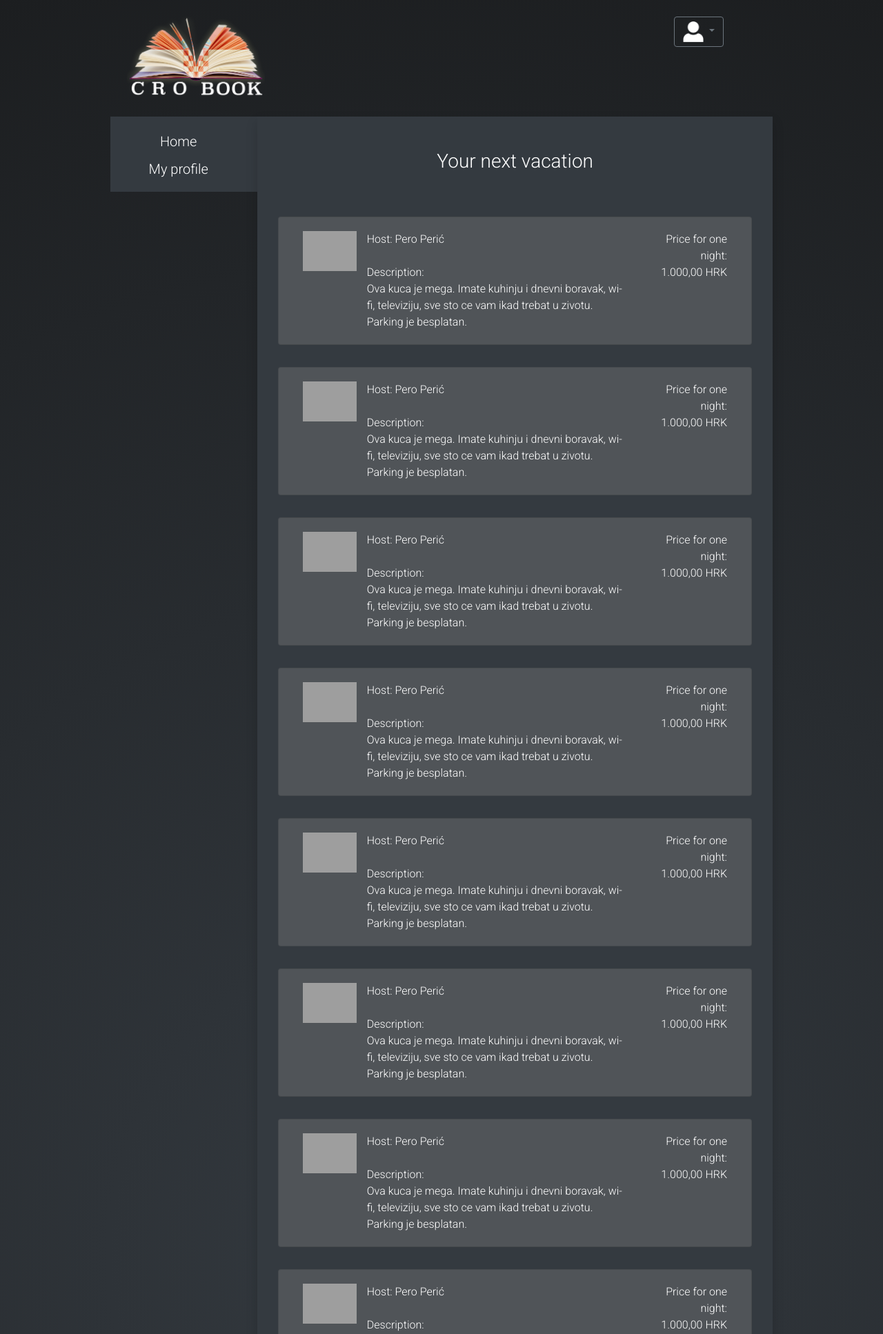
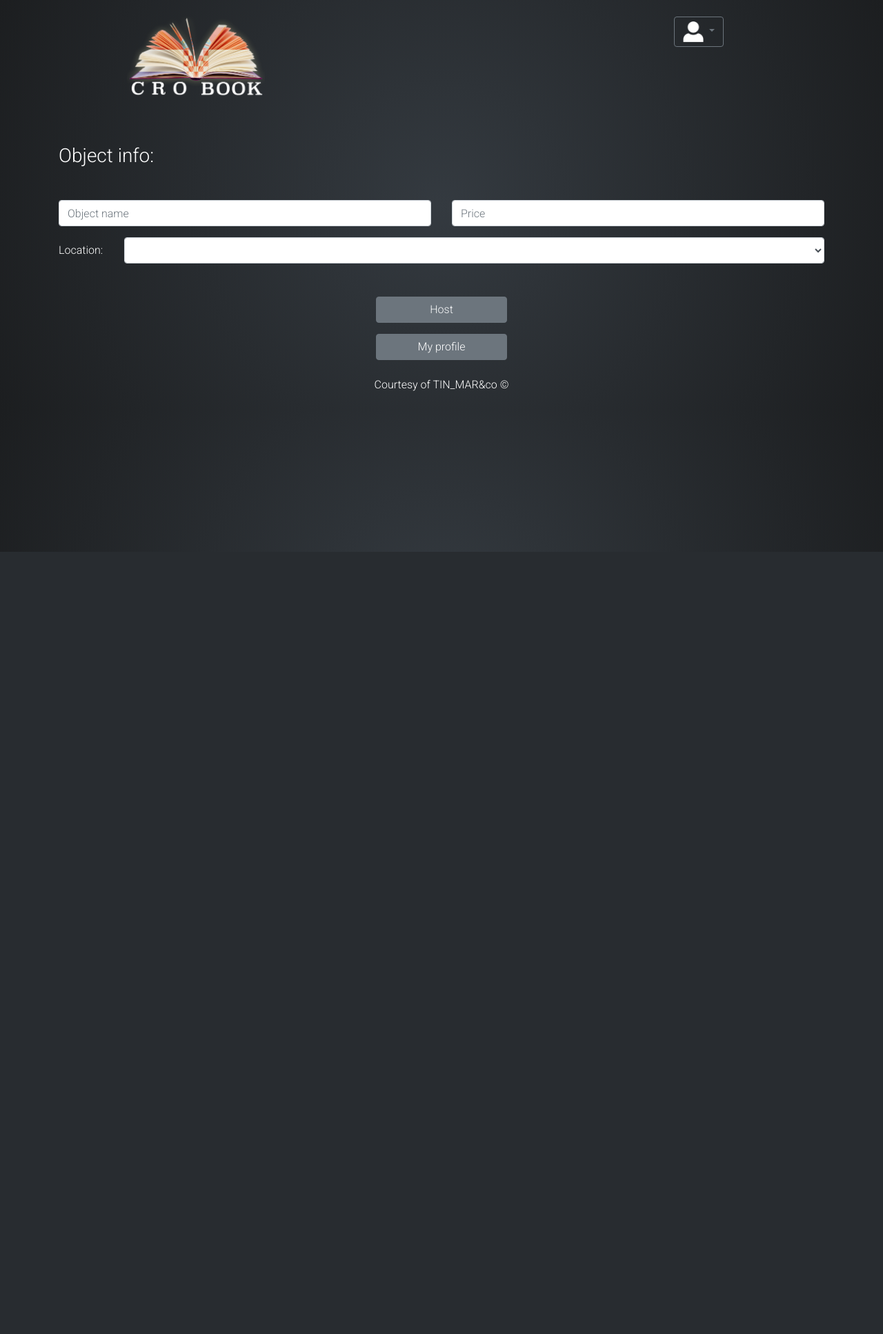
Before and after one commit to tinmarecic6/automatic-octo-spoon, a PHP site: page /newobject.php in a window 1280 px wide. Shown: the top 1934 px of the page at 69% size. After the commit the page ends 800 px from the top, so only its background shows below. Run offline with PHP 8.4, Linux system fonts and the light colour scheme; a user stored in the database is signed in; data comes from the database, SQL or seed files in the repository; data that the repository does not hold is empty; grey boxes are pictures that could not be loaded.

Commit message:
pokusao dodati novi objekat

```diff
--- a/newobject.php
+++ b/newobject.php
@@ -47,67 +47,41 @@
             <a class="dropdown-item" href="logout.php">Logout</a>
           </div>
         </div>
-
       </div>
      </div>
-     <!--User info - ovdje ide navigacija-->
-     <div class="row justify-content-md-center">
-       <div class="col col-md-2 user_info navigacija">
-        <!--if pic property of user table is empty show stock image-->
-          <div class="text-center pt-3" style="width:100%">
-              <div class="navbar-brand"><a href="homepage.php">Home</a></div><br>
-              <div class="navbar-brand"><a href="user_profile_page.php">My profile</a></div>
-          </div>
-        </div>
-        <!--if has no past reservations show "You have no reservations, make your first!-->
-         <div class="col col-md-7 text-center reservations_p shadow pt-5"><h3>Your next vacation</h3>
-          <!--reservation info goes here-->
-          <div class="text-left">
-          <div class="container-fluid">
-            <div class="row justify-content-center mt-5">
+
+     <form class="container mt-3 pt-4" name="newobj" method="POST" action="?newobj=<?php echo $objid; ?>">
+                <h3 class="mb-5">Object info:</h3>
+
+                <div class="row">
+                    <div class="col form-group">
+                        <input type="text" class="form-control" id="objectname" name="objectname" placeholder="Object name">
+                    </div>
+                    <div class="col form-group">
+                        <input type="number" class="form-control" id="price" name="price" placeholder="Price">
+                    </div>
+                </div>
+                <div class="row">
+                  <div class="col-1 align-self-center">
+                    Location:
+                  </div>
+                  <div class="col">
+                      <select class="form-control" id="locationid" name="locationid">';
+                      </select>
+                  </div>
+                </div>
+                <div class="row justify-content-center mt-5">
+                    <input type="submit" class="col-2 btn btn-secondary text-light" value="Host">
+                </div>
+                <div class="row justify-content-center mt-3">
+                    <a class="col-2 btn btn-secondary" href="host_profile_page.php">My profile</a>
+                </div>
+            </form>
+
           <?php
-
-          for($i = 0;$i<15;$i++){
-            echo'
-                <div class="col col-sm-12 m-3">
-                  <div class="card kartice">
-                    <div class="card-body">
-                      <div class="container">
-                        <div class="row">
-                          <div class="col-2">
-                            <img src="media/sg.jpeg" alt="slika" width="100%"></img>
-                          </div>
-                          <div class="col-7">
-                            <div class="row">
-                              Host: Pero Perić
-                            </div>
-                            <br>
-                            <div class="row">
-                              Description:<br>
-                              Ova kuca je mega. Imate kuhinju i dnevni boravak, wi-fi, televiziju, sve sto ce vam ikad trebat u zivotu. Parking je besplatan.
-                            </div>
-                          </div>
-                          <div class="col text-right">
-                            Price for one night: <br>
-                            1.000,00 HRK
-                          </div>
-                        </div>
-                      </div>
-                    </div>
-                  </div>
-              </div>
-              ';}
+            #$sql_unos = 'INSERT INTO `object` (`Object_ID`, `Object_name`, `Price`, `Location_ID`, `User_ID`) VALUES (NULL, 'objectname', 'price', 'locationid', '$_SESSION['User_ID']')';
+            #$conn->query($sql_unos);
           ?>
-
-            </div>
-          </div>
-         </div>
-      </div>
-   </div>
-
-
-
-
 
           <!--Footer-->
       <div class="container-fluid">
```
